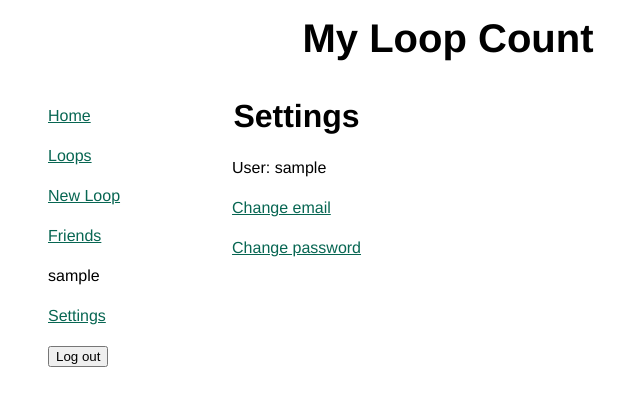
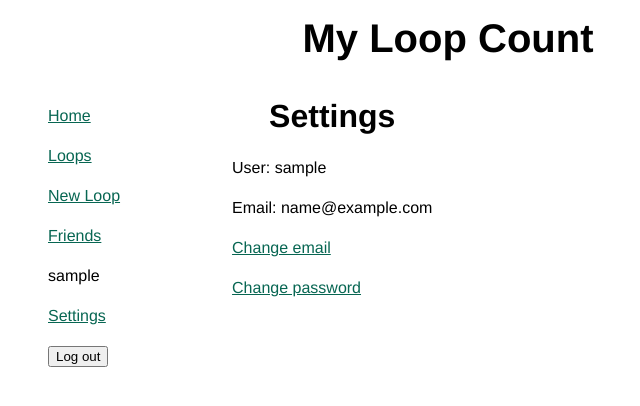
Before and after one commit to jackpickus/caddyshackhub, a Django app: page /loopers/settings/ in a window 1280 px wide. Shown: the top 406 px of the page, without its empty margins (192-832 px from the left). Run offline with Django 5.2, Linux system fonts and the light colour scheme; the visitor is signed in with stand-in values (Sample User, id 1).

Commit message:
display users email

```diff
--- a/loopers/templates/loopers/settings.html
+++ b/loopers/templates/loopers/settings.html
@@ -3,6 +3,7 @@
 {% block content %}
     <h3>Settings</h3>
     <p>User: {{ user.get_username }}</p>
+    <p>Email: {{ user.email }}</p>
     <div>
         {% if messages %}
         <ul>
```
